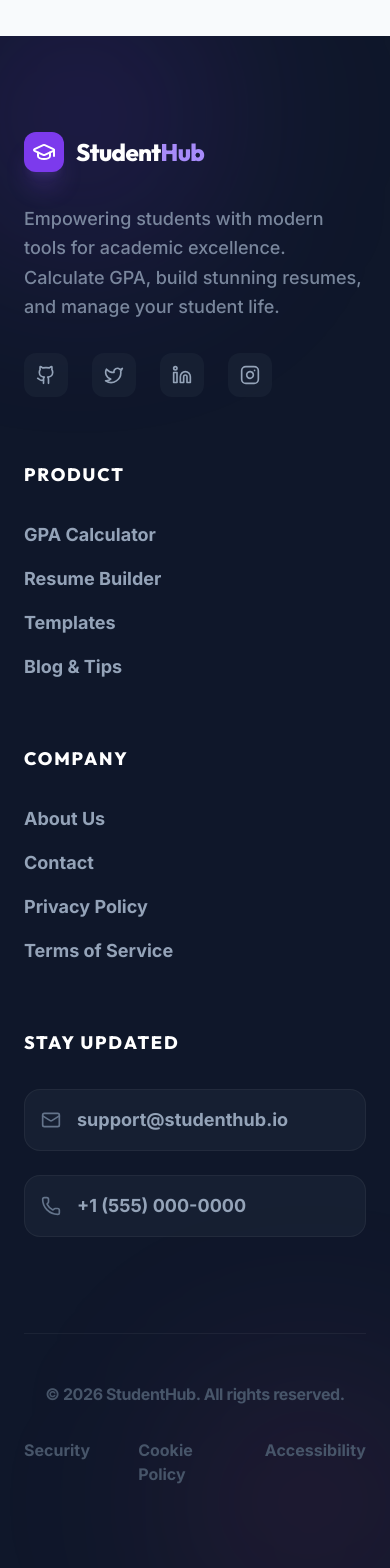
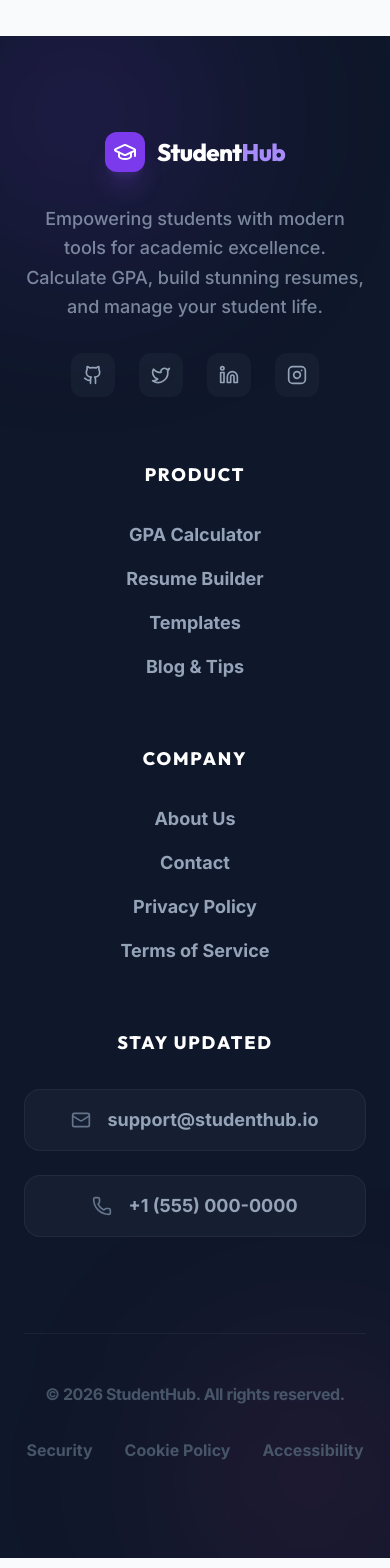
Before and after one commit to FiraolNigusse/studenthub, a React (Vite) app in the folder frontend/: page / in a window 390 px wide. Shown: the part 6940-8508 px from the top of the page. Built offline with nearby package versions, Linux system fonts and the light colour scheme; no server answers.

Commit message:
Make footer fully functional with React Router links and working contact/social media actions

```diff
--- a/frontend/src/components/layout/Footer.tsx
+++ b/frontend/src/components/layout/Footer.tsx
@@ -1,4 +1,5 @@
 import React from 'react';
+import { Link } from 'react-router-dom';
 import {
   GraduationCap,
   Github,
@@ -10,6 +11,27 @@ import {
 } from 'lucide-react';
 
 const Footer: React.FC = () => {
+  const socialLinks = [
+    { icon: Github, href: 'https://github.com' },
+    { icon: Twitter, href: 'https://twitter.com' },
+    { icon: Linkedin, href: 'https://linkedin.com' },
+    { icon: Instagram, href: 'https://instagram.com' }
+  ];
+
+  const productLinks = [
+    { name: 'GPA Calculator', href: '/gpa' },
+    { name: 'Resume Builder', href: '/resume' },
+    { name: 'Templates', href: '/templates' },
+    { name: 'Blog & Tips', href: '/blog' }
+  ];
+
+  const companyLinks = [
+    { name: 'About Us', href: '/about' },
+    { name: 'Contact', href: '/contact' },
+    { name: 'Privacy Policy', href: '/privacy' },
+    { name: 'Terms of Service', href: '/terms' }
+  ];
+
   return (
     <footer className="bg-slate-900 text-slate-400 py-24 mt-24 relative overflow-hidden isolate">
       {/* Decoration blobs */}
@@ -18,74 +40,74 @@ const Footer: React.FC = () => {
 
       <div className="container mx-auto px-6 h-full flex flex-col items-center gap-24 relative">
         <div className="w-full grid md:grid-cols-2 lg:grid-cols-4 gap-16 lg:gap-24">
-          <div className="space-y-8">
-            <div className="flex items-center gap-3">
+          <div className="space-y-8 text-center md:text-left">
+            <Link to="/" className="flex items-center justify-center md:justify-start gap-3">
               <div className="w-10 h-10 bg-primary-600 rounded-xl flex items-center justify-center text-white shadow-xl shadow-primary-500/20">
                 <GraduationCap size={24} />
               </div>
               <span className="text-2xl font-display font-black text-white tracking-tight">Student<span className="text-primary-400">Hub</span></span>
-            </div>
-            <p className="text-lg leading-relaxed font-medium text-slate-400/80">
+            </Link>
+            <p className="text-lg leading-relaxed font-medium text-slate-400/80 mx-auto md:mx-0 max-w-sm md:max-w-none">
               Empowering students with modern tools for academic excellence. Calculate GPA, build stunning resumes, and manage your student life.
             </p>
-            <div className="flex gap-6">
-              {[Github, Twitter, Linkedin, Instagram].map((Icon, i) => (
-                <a key={i} href="#" className="p-3 bg-slate-800/50 text-slate-400 rounded-xl hover:text-white hover:bg-primary-600 hover:shadow-xl hover:shadow-primary-600/20 transition-all hover:-translate-y-1">
-                  <Icon size={20} />
+            <div className="flex justify-center md:justify-start gap-6">
+              {socialLinks.map((social, i) => (
+                <a key={i} href={social.href} target="_blank" rel="noopener noreferrer" className="p-3 bg-slate-800/50 text-slate-400 rounded-xl hover:text-white hover:bg-primary-600 hover:shadow-xl hover:shadow-primary-600/20 transition-all hover:-translate-y-1">
+                  <social.icon size={20} />
                 </a>
               ))}
             </div>
           </div>
 
-          <div className="space-y-8">
+          <div className="space-y-8 text-center md:text-left">
             <h4 className="text-lg font-display font-extrabold text-white tracking-widest uppercase">Product</h4>
             <ul className="space-y-4">
-              {['GPA Calculator', 'Resume Builder', 'Templates', 'Blog & Tips'].map((item, i) => (
+              {productLinks.map((item, i) => (
                 <li key={i}>
-                  <a href="#" className="text-lg font-bold hover:text-primary-400 transition-colors flex items-center group">
-                    <span className="w-0 group-hover:w-3 h-0.5 bg-primary-400 transition-all mr-0 group-hover:mr-2 rounded-full" />
-                    {item}
-                  </a>
+                  <Link to={item.href} className="text-lg font-bold hover:text-primary-400 transition-colors flex items-center justify-center md:justify-start group">
+                    <span className="hidden md:block w-0 group-hover:w-3 h-0.5 bg-primary-400 transition-all mr-0 group-hover:mr-2 rounded-full" />
+                    {item.name}
+                  </Link>
                 </li>
               ))}
             </ul>
           </div>
 
-          <div className="space-y-8">
+          <div className="space-y-8 text-center md:text-left">
             <h4 className="text-lg font-display font-extrabold text-white tracking-widest uppercase">Company</h4>
             <ul className="space-y-4">
-              {['About Us', 'Contact', 'Privacy Policy', 'Terms of Service'].map((item, i) => (
+              {companyLinks.map((item, i) => (
                 <li key={i}>
-                  <a href="#" className="text-lg font-bold hover:text-primary-400 transition-colors flex items-center group">
-                    <span className="w-0 group-hover:w-3 h-0.5 bg-primary-400 transition-all mr-0 group-hover:mr-2 rounded-full" />
-                    {item}
-                  </a>
+                  <Link to={item.href} className="text-lg font-bold hover:text-primary-400 transition-colors flex items-center justify-center md:justify-start group">
+                    <span className="hidden md:block w-0 group-hover:w-3 h-0.5 bg-primary-400 transition-all mr-0 group-hover:mr-2 rounded-full" />
+                    {item.name}
+                  </Link>
                 </li>
               ))}
             </ul>
           </div>
 
-          <div className="space-y-8">
+          <div className="space-y-8 text-center md:text-left">
             <h4 className="text-lg font-display font-extrabold text-white tracking-widest uppercase">Stay Updated</h4>
             <div className="space-y-6">
-               <div className="flex gap-4 items-center p-4 bg-slate-800/50 rounded-2xl border border-white/5 hover:border-primary-500/50 transition-colors group">
+               <a href="mailto:support@studenthub.io" className="flex gap-4 items-center justify-center md:justify-start p-4 bg-slate-800/50 rounded-2xl border border-white/5 hover:border-primary-500/50 transition-colors group cursor-pointer inline-flex md:flex w-full">
                   <Mail size={20} className="text-slate-500 group-hover:text-primary-400 transition-colors" />
                   <span className="text-lg font-bold">support@studenthub.io</span>
-               </div>
-               <div className="flex gap-4 items-center p-4 bg-slate-800/50 rounded-2xl border border-white/5 hover:border-primary-500/50 transition-colors group">
+               </a>
+               <a href="tel:+15550000000" className="flex gap-4 items-center justify-center md:justify-start p-4 bg-slate-800/50 rounded-2xl border border-white/5 hover:border-primary-500/50 transition-colors group cursor-pointer inline-flex md:flex w-full">
                   <Phone size={20} className="text-slate-500 group-hover:text-primary-400 transition-colors" />
                   <span className="text-lg font-bold">+1 (555) 000-0000</span>
-               </div>
+               </a>
             </div>
           </div>
         </div>
 
         <div className="w-full flex flex-col md:flex-row items-center justify-between pt-12 border-t border-white/5 gap-8">
           <p className="text-base font-bold text-slate-600 tracking-tight">&copy; 2026 StudentHub. All rights reserved.</p>
-          <div className="flex gap-12 font-bold text-base text-slate-600">
-            <a href="#" className="hover:text-primary-400 transition-colors">Security</a>
-            <a href="#" className="hover:text-primary-400 transition-colors">Cookie Policy</a>
-            <a href="#" className="hover:text-primary-400 transition-colors">Accessibility</a>
+          <div className="flex gap-8 lg:gap-12 font-bold text-base text-slate-600">
+            <Link to="/security" className="hover:text-primary-400 transition-colors">Security</Link>
+            <Link to="/cookie-policy" className="hover:text-primary-400 transition-colors">Cookie Policy</Link>
+            <Link to="/accessibility" className="hover:text-primary-400 transition-colors">Accessibility</Link>
           </div>
         </div>
       </div>
```
